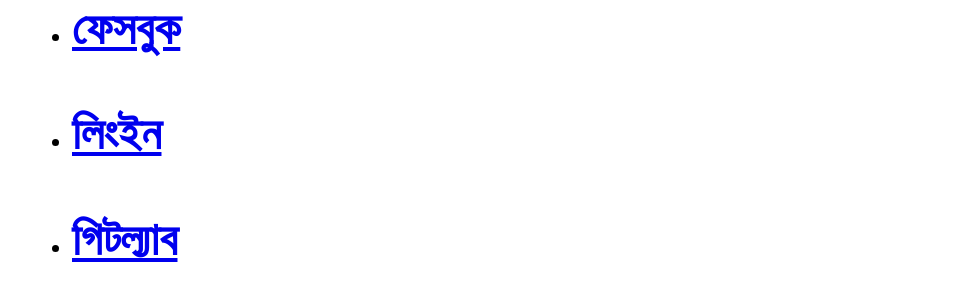
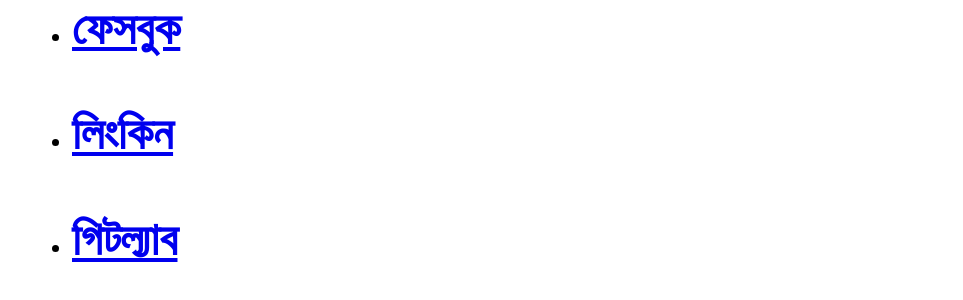
Before and after one commit to sohelkhanz/sohelkhanz.github.io, a Jekyll site: the page built from প্রবন্ধ/যোগাযোগ.md, in a window 1280 px wide. Shown: the part 440-740 px from the top of the page, without its empty margins (158-1121 px from the left). Built offline with Jekyll 4.4.1, drawn with Linux system fonts in a browser that asks for light colours.

Commit message:
Update যোগাযোগ.md

```diff
--- a/প্রবন্ধ/যোগাযোগ.md
+++ b/প্রবন্ধ/যোগাযোগ.md
@@ -10,7 +10,7 @@ layout: default
 
 - # [ইমেইল](soooheeeel@gmail.com)
 - # [ফেসবুক](https://facebook.com/nahklehos/)
-- # [লিংইন](https://linkin.com/sohelkhan-R/)
+- # [লিংকিন](https://linkin.com/sohelkhan-R/)
 - # [গিটল্যাব](https://gitlab.com/sohel.khan/)
 - # [বিটবাকেট](https://bitbucket.org/sohel_khan/)
 - # [ফোন](+8801639818389)
```
